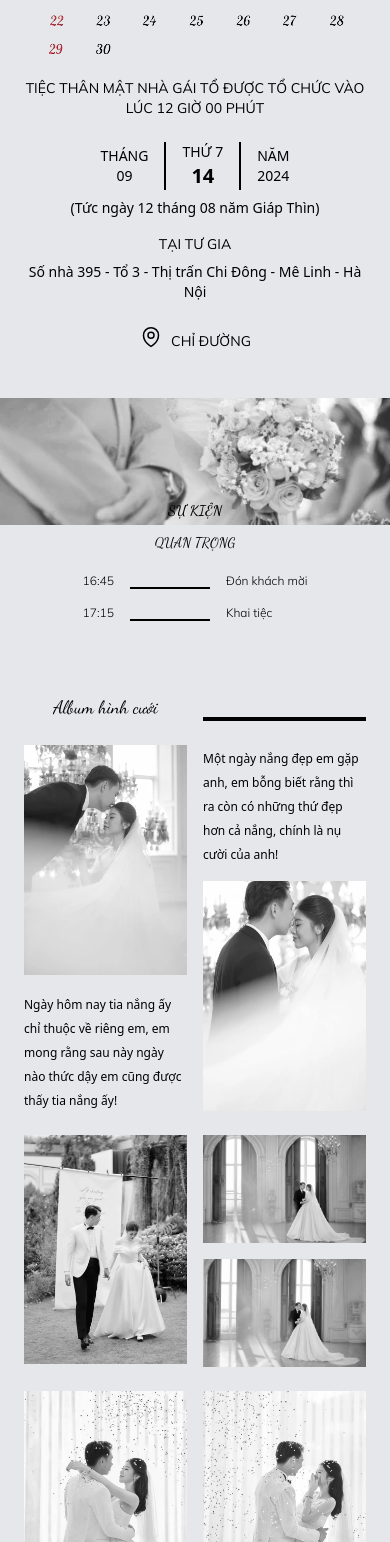
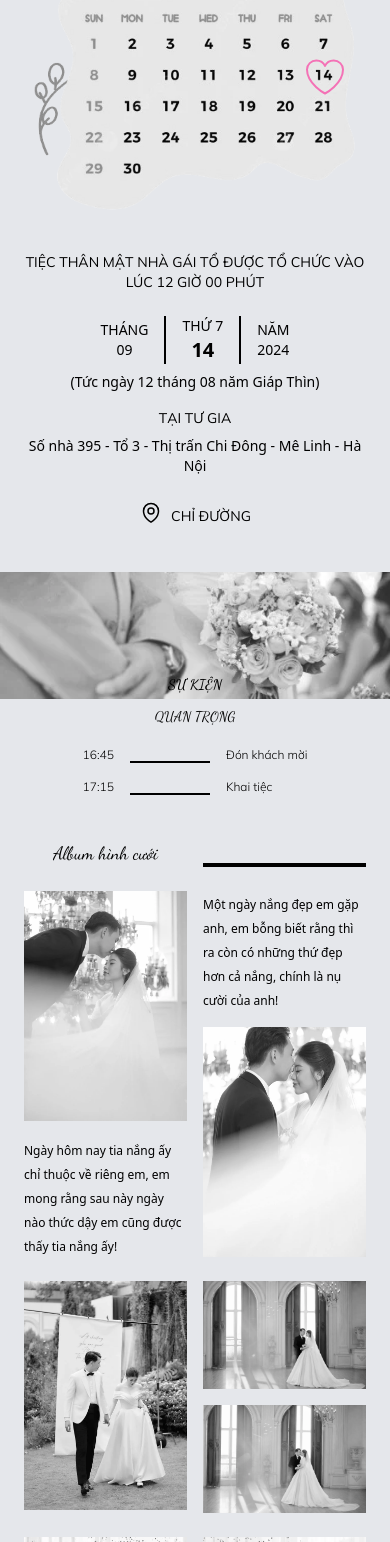
Before and after one commit to htn0810/Wedding_page, a React (Vite) app: page / in a window 390 px wide. Shown: the part 1669-3211 px from the top of the page. Built offline with nearby package versions, Linux system fonts and the light colour scheme; what tailwindcss-animated would draw is missing.

Commit message:
fix image calendar

```diff
--- a/src/App.tsx
+++ b/src/App.tsx
@@ -27,7 +27,7 @@ function App() {
         loadImg.onload = () =>
           setTimeout(() => {
             resolve(imageUrl);
-          }, 20);
+          }, 4000);
 
         loadImg.onerror = (err) => reject(err);
       });
@@ -62,7 +62,7 @@ function App() {
         {/* Sự Kiện Quan Trọng */}
         <Event />
         {/* DressCode */}
-        <div className="px-6 md:px-20 lg:px-40 2xl:px-60 py-5">
+        <div className="px-6 md:px-20 lg:px-40 2xl:px-60 py-0">
           {/* <Dresscode /> */}
           <Album />
         </div>
--- a/src/modules/Album.tsx
+++ b/src/modules/Album.tsx
@@ -12,7 +12,7 @@ import { IMAGES } from "@/constant/images.constant";
 
 const Album = () => {
   return (
-    <div className="mt-2 md:mt-6 w-full">
+    <div className="mt-0 md:mt-6 w-full">
       <div className="grid grid-cols-2 gap-x-4 items-end">
         <Animate
           animateType={fadeRight}
--- a/src/modules/Invitation.tsx
+++ b/src/modules/Invitation.tsx
@@ -49,20 +49,21 @@ const Invitation = () => {
             Tháng 9
           </h5>
         </Animate>
-        <div className="w-[302px] h-[176px] mt-2 lg:mt-4 relative flex justify-center">
+        <div className="w-[350px] h-[350px] mt-2 lg:mt-4 relative flex justify-center">
           <img
             src={IMAGES.Calendar.url}
             alt="Calendar-Img"
-            className="w-full h-full object-cover"
+            className="w-full h-full object-cover filter grayscale"
           />
-          <span className="absolute top-[40%] right-[-1%] xl:top-[36%] xl:right-[-4%] text-pink-400 animate-wiggle-more animate-infinite">
+          <span className="absolute top-[50%] right-[6%] text-pink-400 animate-wiggle-more animate-infinite">
             <svg
               xmlns="http://www.w3.org/2000/svg"
               fill="none"
               viewBox="0 0 24 24"
               strokeWidth={1}
               stroke="currentColor"
-              className="size-6 md:size-8 lg:size-12"
+              // className="size-6 md:size-8 lg:size-12"
+              className="size-12"
             >
               <path
                 strokeLinecap="round"
--- a/src/modules/Note.tsx
+++ b/src/modules/Note.tsx
@@ -198,7 +198,7 @@ const Note = () => {
                   <span className="font-semibold font-secondary text-lg">
                     CHÚ RỂ
                   </span>
-                  <span className="font-primary text-2xl">
+                  <span className="font-primary text-lg sm:text-2xl">
                     Nguyen Trung Kien
                   </span>
                   <span>VietinBank</span>
```
Also changed, not shown: src/assets/images/calendar-sep.webp.
